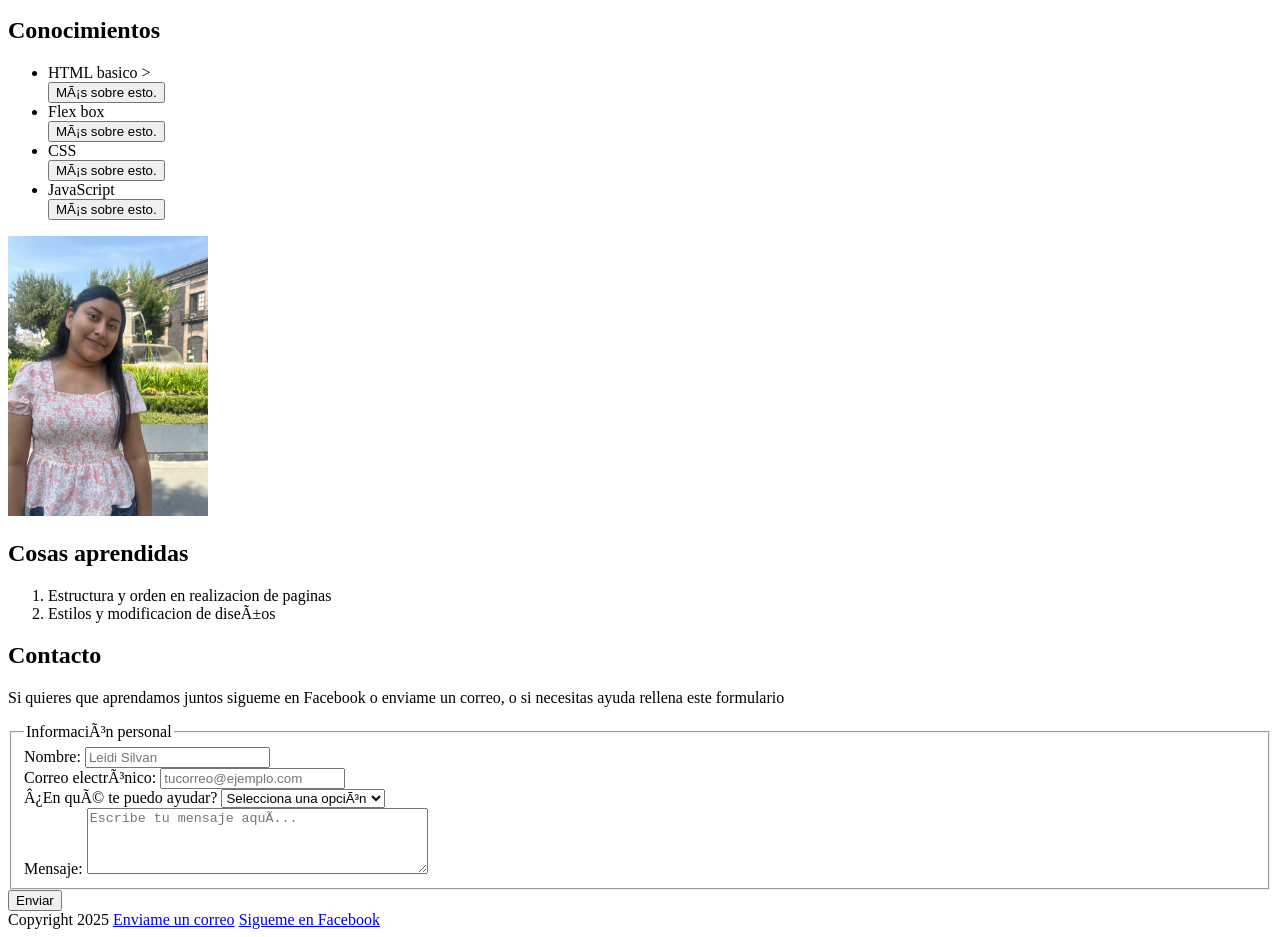
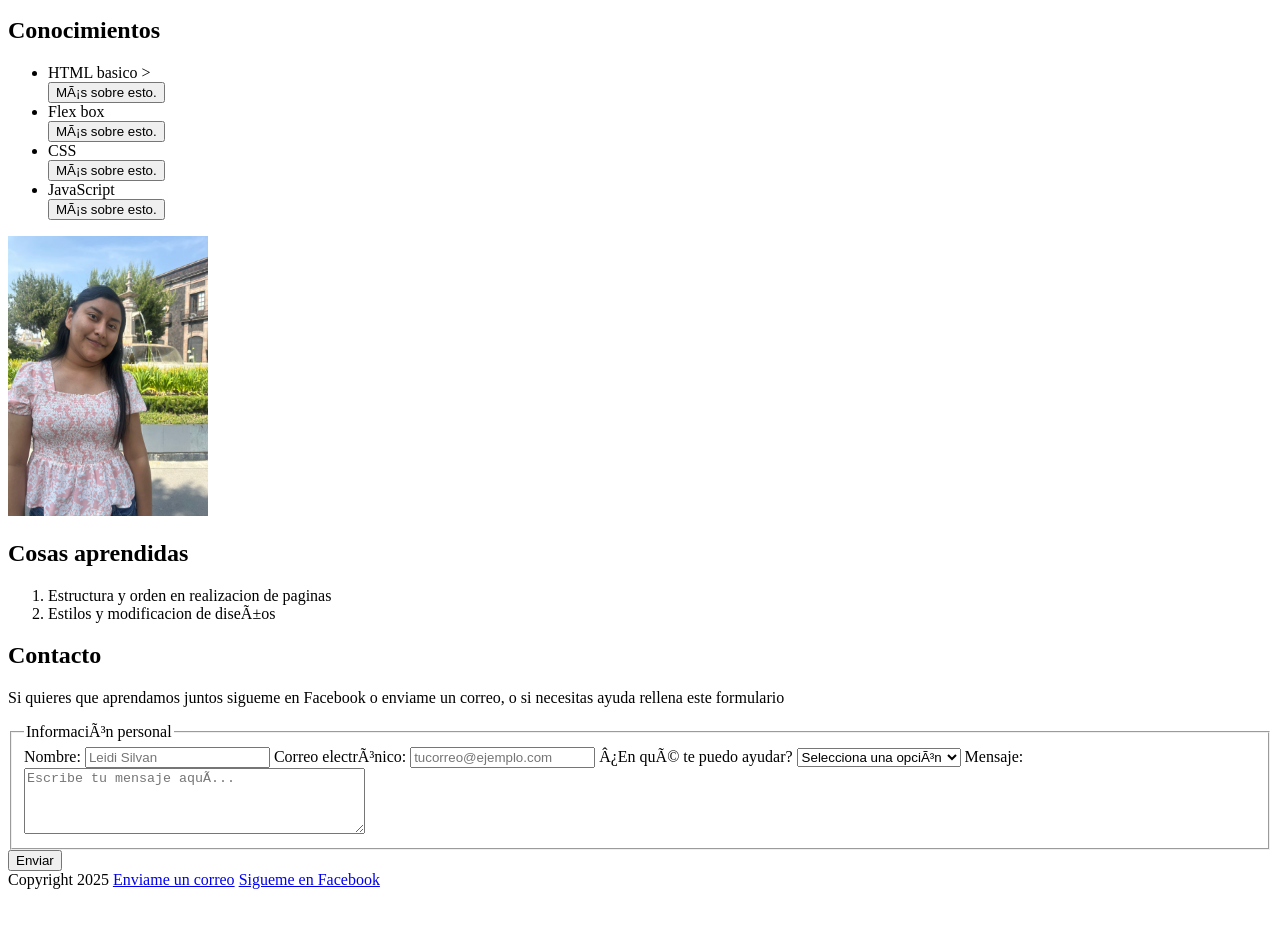
Before and after one commit to LeidiSilvan/CURSO-HTML, a plain HTML site: page index.html in a window 1280 px wide. Shown: the part 101-1038 px from the top of the page. After the commit the page ends 998 px from the top, so only its background shows below. Drawn offline with Linux system fonts and the light colour scheme.

Commit message:
Update index.html

```diff
--- a/index.html
+++ b/index.html
@@ -56,12 +56,12 @@
     <label>Nombre:
       <input type="text" name="name" placeholder="Leidi Silvan" required>
     </label>
-    <div>
+
 
     <label>Correo electrónico:
       <input type="email" name="email" placeholder="tucorreo@ejemplo.com" required>
     </label>
-    <div>
+
 
     <label>¿En qué te puedo ayudar?
       <select name="ayuda" required>
@@ -72,11 +72,11 @@
         <option value="otro">Otro</option>
       </select>
     </label>
-    <div>
+
     <label>Mensaje:
       <textarea name="mensaje" rows="4" cols="40" placeholder="Escribe tu mensaje aquí..." required></textarea>
     </label>
-    <div>
+
 
   </fieldset>
 
```
